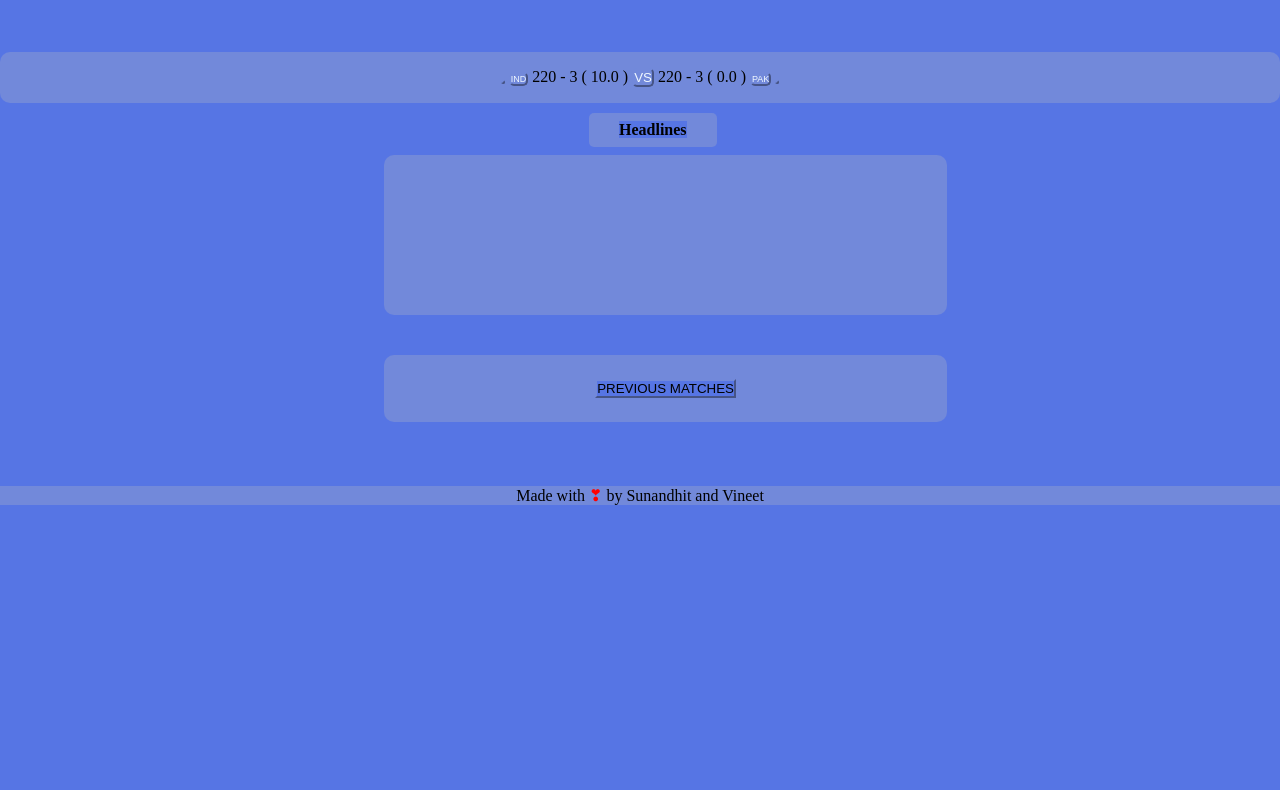
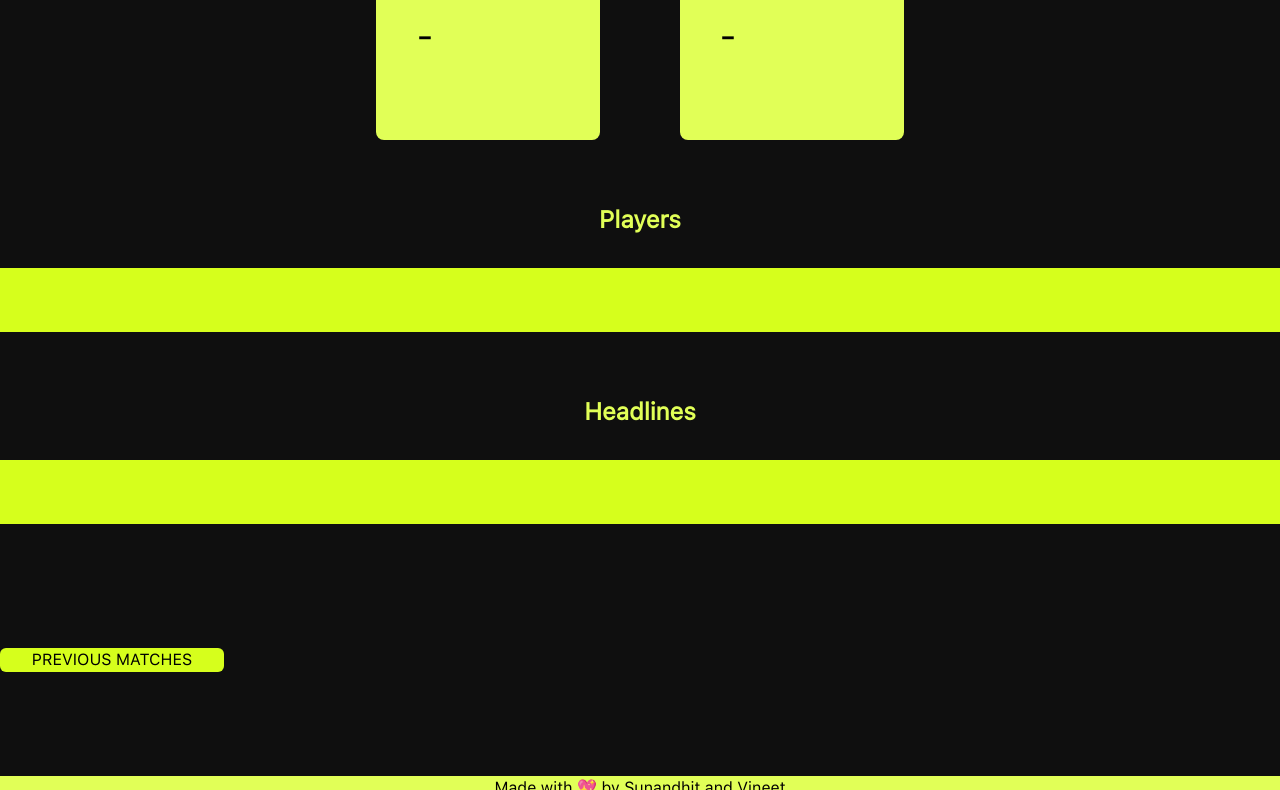
Before and after one commit to neozvbambah/Cricket, a website built with Vite: page index.html in a window 1280 px wide. Shown: the part 212-1002 px from the top of the page. Before the commit the page ends 800 px from the top, so only its background shows below. Built offline with nearby package versions, Linux system fonts and the light colour scheme; no server answers.

Commit message:
vineets in

```diff
--- a/PageHome.css
+++ b/PageHome.css
@@ -1,3 +1,15 @@
+@tailwind base;
+@tailwind components;
+@tailwind utilities;
+@font-face {
+    font-family: monte;
+    src: url(/res/Montserrat.ttf);
+}
+@font-face {
+    font-family: sf;
+    src: url(/res/SF-Pro-Text-Regular.otf);
+}
+/*
 *{
     margin: 0;
     padding: 0;
@@ -5,8 +17,6 @@
     background: #5675e4;
     border-color: #7289da;
 }
-
-
 .Head{
     text-align: center;
     font-family: fantasy;
@@ -137,3 +147,4 @@
     color: red;
     background: #7289da;
 }
+*/
--- a/index.html
+++ b/index.html
@@ -5,76 +5,54 @@
     <meta http-equiv="X-UA-Compatible" content="IE=edge">
     <meta name="viewport" content="width=device-width, initial-scale=1.0">
     <title>Cricket</title>
-</head>
-<link rel="stylesheet" href="PageHome.css">
-<body>
-
-<div class="Head">
-    A2 Cricket Tournament
+    <link rel="stylesheet" href="pageHome.css">
+   </head>
+<body class="bg-ltBlack text-oneGreen">
+<div class="Head h-16 mt-0 w-full bg-black text-white">
+   <span></span>
+    <h1 class="p-3 ml-2 text-3xl font-bold font-mono">A2 Cricket Tournament</h1>
+</div>
+<div class="allmatches flex flex-col mt-16">
+<div class="match1div flex flex-row justify-center align-center">
+   <div class=" bg-oneGreen text-black flex flex-col w-56 h-56 rounded-lg p-5 hover:bg-oneGreenDk hover:ease-in hover:duration-300">
+      <button class="match1btn2 text-xl"></button>
+      <div class="mt-20 ml-5 absolute flex flex-row">
+      <span class="m1firstscore text-4xl"></span>
+      <h1 class="text-4xl">-</h1>
+      <span class="m1firstwickets text-4xl"></span>
+      <span class="m1firstover"></span>
+     </div>
+   </div>
+     <h1 class="match1btn3 text-3xl ml-5 mr-5 mt-8">VS</h1>
+     <div class="bg-oneGreen text-black flex flex-col w-56 h-56 rounded-lg p-5 hover:bg-oneGreenDk hover:ease-in hover:duration-300">
+     <button class="match1btn4 text-xl"></button>
+    <div class="mt-20 ml-5 absolute flex flex-row">
+    <span class="m1secondscore text-4xl"></span>
+    <h1 class="text-4xl">-</h1>
+   <span class="m1secondwickets text-4xl"></span>
+   <span class="m1secondover"></span>
+   </div>
+   </div>
+</div>
+<div class="flex flex-col text-center mt-16">
+<h1 class="font-bold text-2xl">Players</h1>
+<span class="PlayerNames mt-8 p-8 w-full bg-oneGreenDk list-none text-black text-xl"></span>
+</div>
+<div class="headlinesOfComments mt-16 text-center">
+   <h1 class="font-bold text-2xl">Headlines</h1>
+</div>
+<div class="headlines text-center p-8 mt-8 bg-oneGreenDk">
+   <div class="comment text-black"></div>
 </div>
 
-<div class="allmatches">
-
-<div class="match1div">
-    <button class="match1btn1" id="match1btn1">
-
-    </button>
-
-    <button class="match1btn2">
-        IND
-     </button>
-
-     <span class="m1firstscore">
-        220
-     </span>-
-     <span class="m1firstwickets">3</span>
-     (
-     <span class="m1firstover">
-        10.0
-     </span>
-     )
-     <button class="match1btn3">
-        VS
-     </button>
-
-     <span class="m1secondscore">
-        220
-     </span>-
-     <span class="m1secondwickets">
-        3
-     </span>(
-     <span class="m1secondover">
-        0.0
-     </span>)
-
-     <button class="match1btn4">
-        PAK
-    </button>
-
-    <button class="match1btn5">
-
-    </button>
-
+<div class="previousmatchdiv grid grid-rows-3">
+   <span class="order-1"></span>
+    <button id="previousMatchBtn" class=" bg-oneGreenDk w-56 mb-5 mt-10 rounded-md order-2 text-black">PREVIOUS MATCHES</button>
+   <span class="order-3"></span>
 </div>
-
-<span class="PlayerNames"></span>
-
-<div class="headlinesOfComments">
-   <h7 >Headlines</h7>
 </div>
-<div class="headlines">
-   <div class="comment"></div>
-</div>
-
-<div class="previousmatchdiv">
-   <a href="./Previous.html">
-    <button id="previousMatchBtn">PREVIOUS MATCHES</button>
-   </a>
-</div>
-
-<div class="creators">
-    Made with <span class="dil">❣</span> by Sunandhit and Vineet
-</div>
+<div class="builders bg-oneGreen">
+   <h1 class="text-center text-black">Made with &#128150; by <a href="https://github.com/Sunandhit-Gupta" target="_blank">Sunandhit</a> and <a href="http://bento.me/vineetbambah" target="_blank">Vineet</a></h1>
 </div>
 <script src="main.js" type="module"></script>
 </body>
--- a/main.js
+++ b/main.js
@@ -87,7 +87,7 @@
   match1btn2.addEventListener('click',(e)=>{
     let teamChoosed = match1btn2.innerHTML;
     if(openPlayer1Drawer==false){
-    PlayerNames.innerHTML = '<div><b>Players</b></div>';
+    PlayerNames.innerHTML = `<div><b>${teamChoosed}</b></div>`;
     onValue(ref(database,'/Teams/'+teamChoosed+'/Players' ), (snapshot) => {
       const matchDataBase = snapshot.val();
       snapshot.forEach(function(element){
@@ -111,7 +111,7 @@ let openPlayer2Drawer = false;
   match1btn4.addEventListener('click',(e)=>{
     let teamChoosed = match1btn4.innerHTML;
     if(openPlayer2Drawer==false){
-    PlayerNames.innerHTML = '<div><b>Players</b></div>';
+    PlayerNames.innerHTML = `<div><b>${teamChoosed}</b></div>`;
     onValue(ref(database,'/Teams/'+teamChoosed+'/Players' ), (snapshot) => {
       snapshot.forEach(function(element){
         PlayerNames.innerHTML += `<li>${element.val().name}`;
--- /dev/null
+++ b/postcss.config.js
@@ -0,0 +1,6 @@
+module.exports = {
+  plugins: {
+    tailwindcss: {},
+    autoprefixer: {},
+  },
+}
--- /dev/null
+++ b/tailwind.config.js
@@ -0,0 +1,20 @@
+/** @type {import('tailwindcss').Config} */
+module.exports = {
+  content: ["*"],
+  theme: {
+    extend: {
+      colors:{
+        'oneGreen':'#E1FF57',
+        'oneGreenDk':'#d6ff1c',
+        'oneText':'#a1c400',
+        'ltBlack':'#0F0F0F'
+      }
+    },
+    fontFamily:{
+      'sans':'sf',
+      'mono':'monte',
+    }
+
+  },
+  plugins: [],
+}
```
Also changed, not shown: package.json (added, +27 -0 lines), res/Montserrat.ttf (added), res/SF-Pro-Text-Regular.otf (added), 1 other file.
